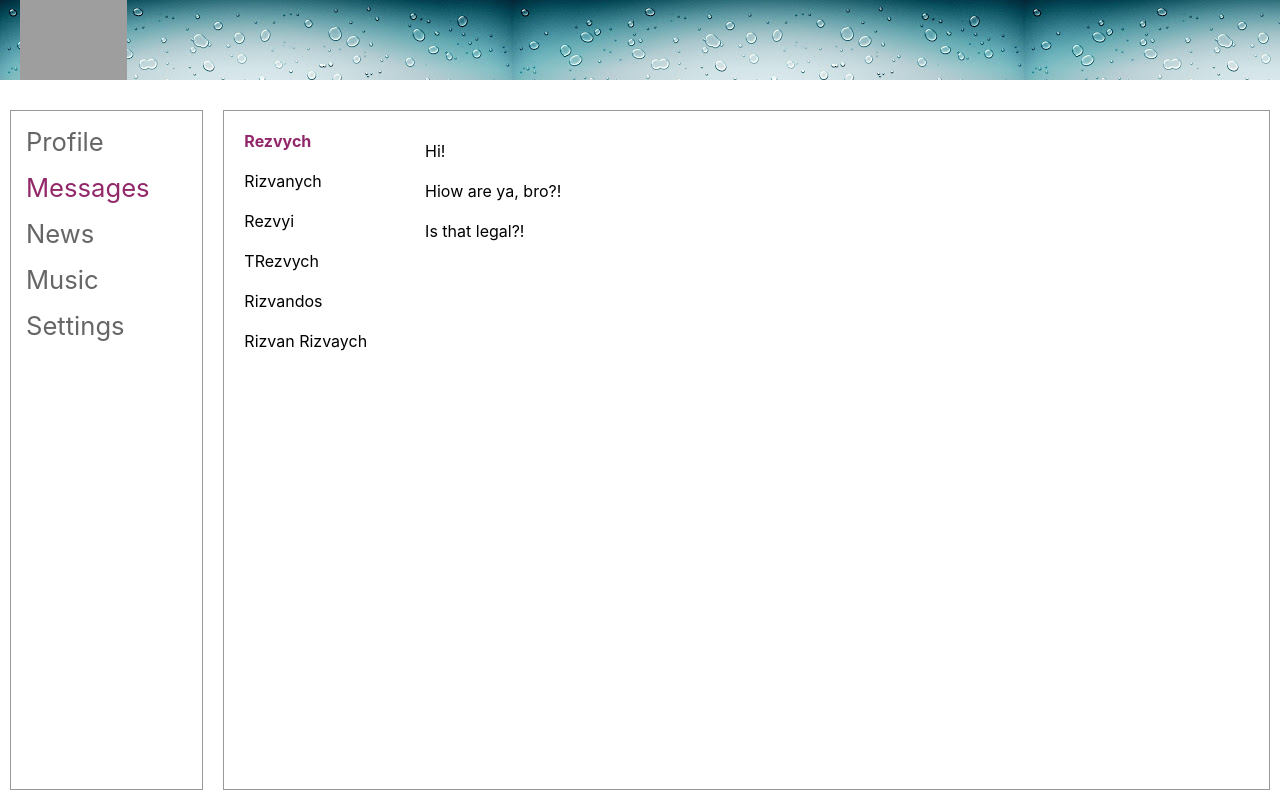
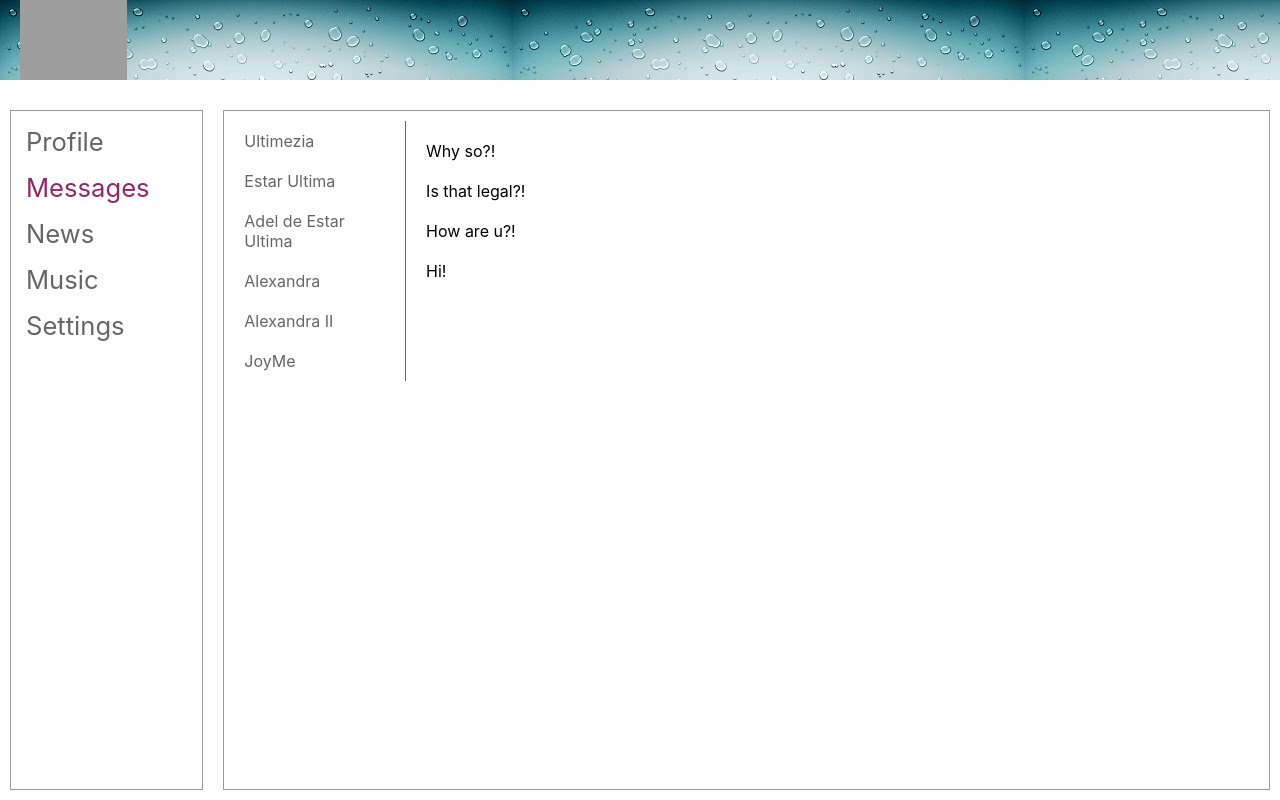
Before and after one commit to paraslov/react_Soc_Network, a React (Create React App) app: page /dialogs in a window 1280 px wide. Built offline with nearby package versions, Linux system fonts and the light colour scheme; grey boxes are pictures that could not be loaded; the HTML template or start-up script is replaced by a standard one.

Commit message:
Lesson 26 completed

```diff
--- a/src/App.css
+++ b/src/App.css
@@ -18,9 +18,3 @@
     padding: 10px;
     border: 1px solid #999;
 }
-
-
-.app-wrapper__content img {
-    height: 150px;
-    width: 1000px;
-}
--- /dev/null
+++ b/src/components/Content/Dialogs/DialogItem/DialogItem.jsx
@@ -0,0 +1,14 @@
+import classes from './../Dialogs.module.css'
+import { NavLink } from 'react-router-dom';
+
+
+const DialogItem = (props) => {
+    return (
+        <div className={classes.item}>
+            <NavLink to={'/dialogs/' + props.userId} className={classes.link} activeClassName={classes.link__active}>{props.name}</NavLink>
+        </div>
+    )
+}
+
+
+export default DialogItem;
--- a/src/components/Content/Dialogs/Dialogs.jsx
+++ b/src/components/Content/Dialogs/Dialogs.jsx
@@ -1,38 +1,39 @@
 import classes from './Dialogs.module.css'
+import DialogItem from './DialogItem/DialogItem';
+import MessageItem from './MessageItem/MessageItem';
+
 
 const Dialogs = (props) => {
+
+    let dialogsData = [
+        { name: 'Ultimezia', userId: '1' },
+        { name: 'Estar Ultima', userId: '2' },
+        { name: 'Adel de Estar Ultima', userId: '3' },
+        { name: 'Alexandra', userId: '4' },
+        { name: 'Alexandra II', userId: '5' },
+        { name: 'JoyMe', userId: '6' },
+    ]
+
+    let messagesData = [
+        { message: 'Why so?!', id: '1'},
+        { message: 'Is that legal?!', id: '2'},
+        { message: 'How are u?!', id: '3'},
+        { message: 'Hi!', id: '4'}
+    ]
+
+    let dialogElements = dialogsData
+    .map( dialog => <DialogItem name={dialog.name} userId={dialog.userId} />)
+
+    let messagesElements = messagesData
+    .map( message =>  <MessageItem text={message.message} messageId={message.id}  />)
+
     return (
         <div className={classes.dialogs}>
             <div className={classes.dialog__items}>
-				<div className={`${classes.item} ${classes.active}`}>
-					Rezvych
-				</div>
-				<div className={classes.item}>
-					Rizvanych
-				</div>
-				<div className={classes.item}>
-					Rezvyi
-				</div>
-				<div className={classes.item}>
-					TRezvych
-				</div>
-				<div className={classes.item}>
-					Rizvandos
-				</div>
-				<div className={classes.item}>
-					Rizvan Rizvaych
-				</div>
+                { dialogElements }
             </div>
             <div className={classes.messages}>
-				<div className={classes.messages__item}>
-					Hi!
-				</div>
-				<div className={classes.messages__item}>
-					Hiow are ya, bro?!
-				</div>
-				<div className={classes.messages__item}>
-					Is that legal?!
-				</div>
+                { messagesElements }
             </div>
         </div>
     )
--- a/src/components/Content/Dialogs/Dialogs.module.css
+++ b/src/components/Content/Dialogs/Dialogs.module.css
@@ -11,13 +11,19 @@
 	padding: 10px;
 }
 
-.active {
+.link {
+    text-decoration: none;
+    color: #666;
+}
+
+.link__active {
     color: rgb(146, 40, 105);
 	font-weight: bold;
 }
 
 .messages {
-	padding: 10px;
+    padding: 10px;
+    border-left: 1px solid #666;
 }
 
 .messages__item {
--- /dev/null
+++ b/src/components/Content/Dialogs/MessageItem/MessageItem.jsx
@@ -0,0 +1,12 @@
+import classes from './../Dialogs.module.css'
+
+
+const MessageItem = (props) => {
+    return (
+        <div className={classes.messages__item}>
+            {props.text}
+        </div>
+    )
+}
+
+export default MessageItem;
--- a/src/components/Content/Profile/MyPosts/MyPosts.jsx
+++ b/src/components/Content/Profile/MyPosts/MyPosts.jsx
@@ -1,15 +1,25 @@
 import classes from './MyPosts.module.css'
 import SinglePost from './SinglePost/SinglePost'
 
-const MyPosts = () => {
+const MyPosts = (props) => {
+
+    let postsElements = props.postsData
+    .map( post => <SinglePost likeCounter={post.likeCounter} message={post.message} />)
+
     return (
         <div className={classes.posts}>
             <div className={classes.newPost}>
-                <textarea name="" id="" cols="50" rows="7"></textarea> <br/>
-                <button>Add post</button>
+                <h3>My Posts</h3>
+                <div>
+                    <textarea name="" id="" cols="50" rows="7"></textarea>
+                </div>
+                <div>
+                    <button>Add post</button>
+                </div>
             </div>
-            <SinglePost likeCounter='113' message="Hi, whasup?"/>
-            <SinglePost likeCounter='666' message="It's my first post, lol"/>
+            <div className={classes.oldPosts}>
+                {postsElements}
+            </div>
 
         </div>
 
--- a/src/components/Content/Profile/MyPosts/SinglePost/SinglePost.jsx
+++ b/src/components/Content/Profile/MyPosts/SinglePost/SinglePost.jsx
@@ -10,8 +10,6 @@ const SinglePost = (props) => {
                 {props.likeCounter} likes!!
             </div>
         </div>
-
-
     )
 }
 
--- a/src/components/Content/Profile/Profile.jsx
+++ b/src/components/Content/Profile/Profile.jsx
@@ -1,19 +1,20 @@
 
-import classes from './Profile.module.css'
+
 import MyPosts from './MyPosts/MyPosts'
+import ProfileInfo from './ProfileInfo/ProfileInfo';
 
 const Profile = () => {
+
+    let postsData = [
+        {message: 'Hi, wasup broh?', likeCounter:'13', id: '1'},
+        {message: "It's my first post, lol", likeCounter:'27', id: '2'},
+        {message: "Ulty approved", likeCounter:'41', id: '3'}
+    ]
+
     return (
         <div>
-            <div>
-                <img src='https://thypix.com/wp-content/uploads/2018/05/Sommerlandschaft-Bilder-99.jpg' alt='bar img'></img>
-            </div>
-            <div className={classes.header}>
-                ava+desc (shabalabalabala)
-            </div>
-
-            <MyPosts/>
-
+            <ProfileInfo />
+            <MyPosts postsData={postsData} />
         </div >
     )
 }
--- a/src/components/Content/Profile/Profile.module.css
+++ /dev/null
@@ -1,4 +0,0 @@
-.header {
-    font-size: 1.6em;
-    margin: 10px;
-}
--- /dev/null
+++ b/src/components/Content/Profile/ProfileInfo/ProfileInfo.jsx
@@ -0,0 +1,17 @@
+
+import classes from './ProfileInfo.module.css'
+
+
+const ProfileInfo = () => {
+    return (
+        <div className={classes.header}>
+            <div className={classes.header__image}>
+            </div>
+            <div>
+                ava+desc (shabalabalabala)
+            </div>
+        </div >
+    )
+}
+
+export default ProfileInfo;
--- /dev/null
+++ b/src/components/Content/Profile/ProfileInfo/ProfileInfo.module.css
@@ -0,0 +1,9 @@
+.header {
+    margin-bottom: 15px;
+}
+
+.header__image {
+    height: 60px;
+    width: 100%;
+    background-image: url('img/bg.jpg');
+}
```
Also changed, not shown: src/components/Content/Profile/MyPosts/MyPosts.module.css (line endings or trailing spaces), src/components/Content/Profile/ProfileInfo/img/bg.jpg (added). Lines whose indentation alone changed are shown as unchanged.
